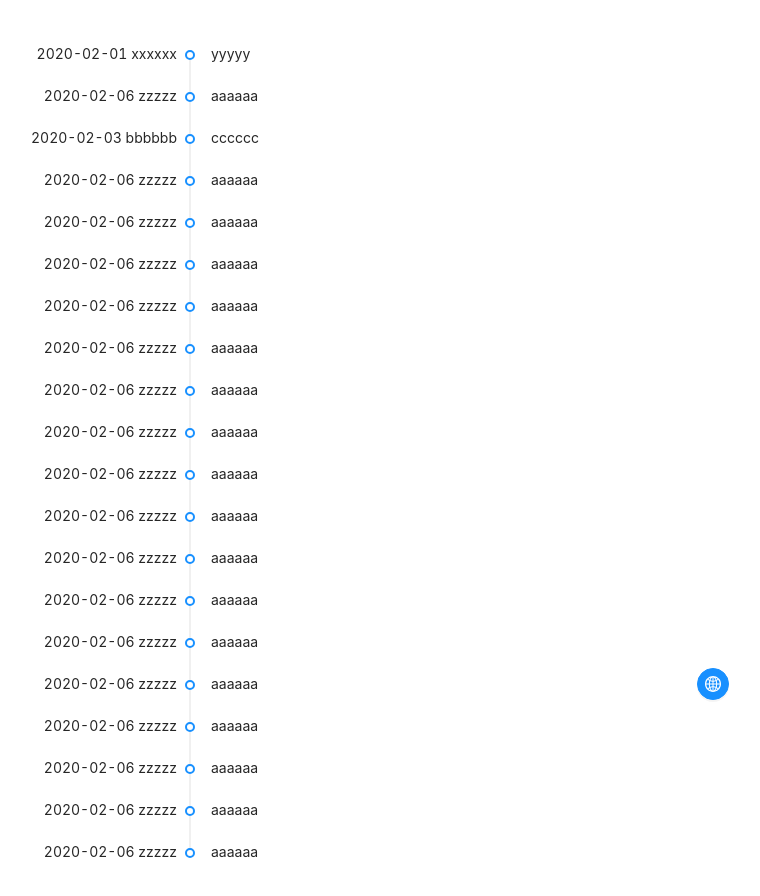
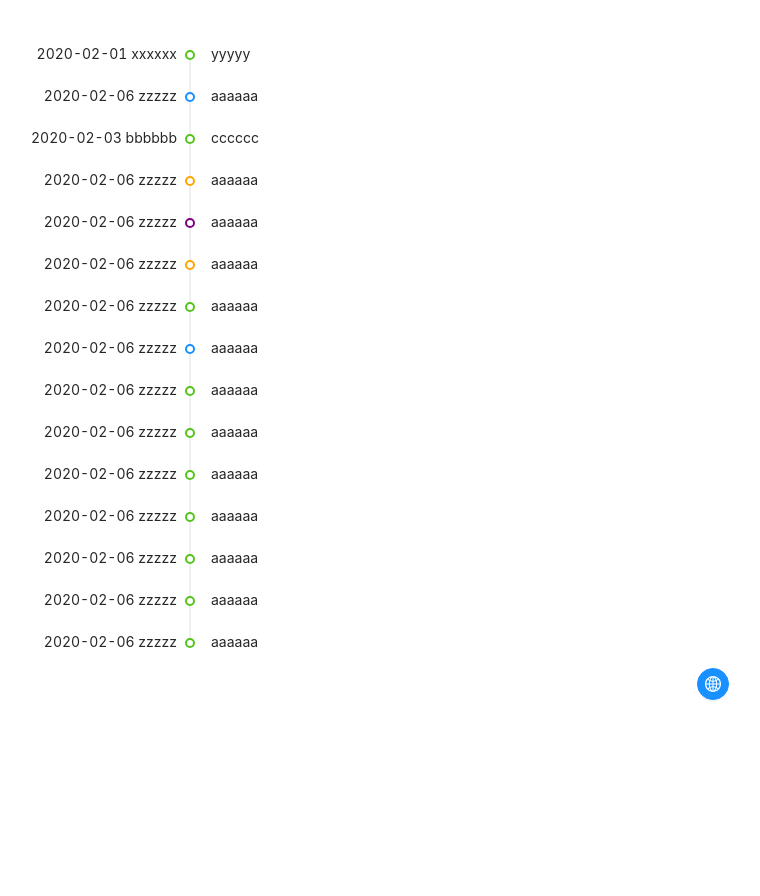
Before and after one commit to yangj96/corona-timeline, a React (Create React App) app: page / in a window 1280 px wide. Shown: the top 896 px of the page, without its empty margins (451-1211 px from the left). After the commit the page ends 800 px from the top, so only its background shows below. Built offline with nearby package versions, Linux system fonts and the light colour scheme.

Commit message:
fix corona bubble map

```diff
--- a/src/components/BubbleMap.js
+++ b/src/components/BubbleMap.js
@@ -3,7 +3,7 @@ import "../App.css";
 import {HeatmapLayer, LayerEvent, MapboxScene, PointLayer, PolygonLayer, Popup} from "@antv/l7-react";
 
 const colors =
-  ['#f7fcf0','#e0f3db','#ccebc5','#a8ddb5','#7bccc4','#4eb3d3','#2b8cbe','#08589e'].reverse();
+  ['#f7fcf0','#e0f3db','#ccebc5','#a8ddb5','#7bccc4','#4eb3d3','#2b8cbe','#08589e'];
 function joinData(geodata, ncovData) {
   const ncovDataObj = {};
   ncovData.forEach((item) => {
@@ -109,16 +109,16 @@ const BubbleMap = React.memo(function Map(props) {
       >
         {popupInfo && (
           <Popup lnglat={popupInfo.lnglat}>
-            {popupInfo.feature.name}
+            {popupInfo.feature.countryEnglishName}
             <ul
               style={{
                 margin: 0,
               }}
             >
-              <li>现有确诊:{popupInfo.feature.currentConfirmedCount}</li>
-              <li>累计确诊:{popupInfo.feature.confirmedCount}</li>
-              <li>治愈:{popupInfo.feature.curedCount}</li>
-              <li>死亡:{popupInfo.feature.deadCount}</li>
+              <li>Current Confirmed:{popupInfo.feature.currentConfirmedCount}</li>
+              <li>Total Confirmed:{popupInfo.feature.confirmedCount}</li>
+              <li>Cured:{popupInfo.feature.curedCount}</li>
+              <li>Dead:{popupInfo.feature.deadCount}</li>
             </ul>
           </Popup>
         )}
@@ -170,15 +170,17 @@ const BubbleMap = React.memo(function Map(props) {
             color={{
               field: 'confirmedCount',
               values: (count) => {
-                return count > 10000
+                return count > 100000
+                ? colors[7]
+                : count > 50000
                   ? colors[6]
-                  : count > 1000
+                  : count > 10000
                     ? colors[5]
-                    : count > 500
+                    : count > 5000
                       ? colors[4]
-                      : count > 100
+                      : count > 1000
                         ? colors[3]
-                        : count > 10
+                        : count > 100
                           ? colors[2]
                           : count > 1
                             ? colors[1]
@@ -195,7 +197,7 @@ const BubbleMap = React.memo(function Map(props) {
             }}
             size={{
               field: 'confirmedCount',
-              values: [0, 20],
+              values: [0, 25],
             }}
             style={{
               opacity: 0.6,
@@ -205,7 +207,7 @@ const BubbleMap = React.memo(function Map(props) {
             <LayerEvent type="click" handler={
               (item) => {
                 console.log(item.feature);
-                props.parent.getChildrenMsg(this, item.feature.properties.countryEnglishName);
+                props.parent.getChildrenMsg(this, item.feature.countryEnglishName);
               }
             } />
           </PointLayer>,
--- a/src/components/EventLine.js
+++ b/src/components/EventLine.js
@@ -3,6 +3,13 @@ import { Timeline } from "antd";
 import "../App.css";
 import EventModal from "./EventModal";
 import GlobeDiv from "./GlobeDiv";
+
+const typeColorDict = {
+  0: "green",
+  1: "blue",
+  2: "orange",
+  3: "purple"
+};
 
 class EventLine extends React.Component {
   constructor(props) {
@@ -12,7 +19,7 @@ class EventLine extends React.Component {
       visible: false,
       isFirst: false,
       isLast: false,
-      count: 20,
+      count: 15,
       selectCountry: "",
       events: [
         {
@@ -28,7 +35,7 @@ class EventLine extends React.Component {
           "title": "zzzzz",
           "disc": "aaaaaa",
           "country": "CANADA",
-          "type": 0,
+          "type": 1,
           "id": 1
         },
         {
@@ -44,7 +51,7 @@ class EventLine extends React.Component {
           "title": "zzzzz",
           "disc": "aaaaaa",
           "country": "CHINA",
-          "type": 0,
+          "type": 2,
           "id": 3
         },
         {
@@ -52,7 +59,7 @@ class EventLine extends React.Component {
           "title": "zzzzz",
           "disc": "aaaaaa",
           "country": "CHINA",
-          "type": 0,
+          "type": 3,
           "id": 4
         },
         {
@@ -60,7 +67,7 @@ class EventLine extends React.Component {
           "title": "zzzzz",
           "disc": "aaaaaa",
           "country": "CHINA",
-          "type": 0,
+          "type": 2,
           "id": 5
         },
         {
@@ -76,7 +83,7 @@ class EventLine extends React.Component {
           "title": "zzzzz",
           "disc": "aaaaaa",
           "country": "CHINA",
-          "type": 0,
+          "type": 1,
           "id": 7
         },
         {
@@ -99,7 +106,7 @@ class EventLine extends React.Component {
           "time": "2020-02-06",
           "title": "zzzzz",
           "disc": "aaaaaa",
-          "country": "",
+          "country": "Russia",
           "type": 0,
           "id": 9
         },
@@ -107,7 +114,7 @@ class EventLine extends React.Component {
           "time": "2020-02-06",
           "title": "zzzzz",
           "disc": "aaaaaa",
-          "country": "",
+          "country": "Russia",
           "type": 0,
           "id": 9
         },
@@ -115,7 +122,7 @@ class EventLine extends React.Component {
           "time": "2020-02-06",
           "title": "zzzzz",
           "disc": "aaaaaa",
-          "country": "",
+          "country": "Russia",
           "type": 0,
           "id": 9
         },
@@ -123,7 +130,7 @@ class EventLine extends React.Component {
           "time": "2020-02-06",
           "title": "zzzzz",
           "disc": "aaaaaa",
-          "country": "",
+          "country": "Russia",
           "type": 0,
           "id": 9
         },
@@ -131,47 +138,7 @@ class EventLine extends React.Component {
           "time": "2020-02-06",
           "title": "zzzzz",
           "disc": "aaaaaa",
-          "country": "",
-          "type": 0,
-          "id": 9
-        },
-        {
-          "time": "2020-02-06",
-          "title": "zzzzz",
-          "disc": "aaaaaa",
-          "country": "",
-          "type": 0,
-          "id": 9
-        },
-        {
-          "time": "2020-02-06",
-          "title": "zzzzz",
-          "disc": "aaaaaa",
-          "country": "",
-          "type": 0,
-          "id": 9
-        },
-        {
-          "time": "2020-02-06",
-          "title": "zzzzz",
-          "disc": "aaaaaa",
-          "country": "",
-          "type": 0,
-          "id": 9
-        },
-        {
-          "time": "2020-02-06",
-          "title": "zzzzz",
-          "disc": "aaaaaa",
-          "country": "",
-          "type": 0,
-          "id": 9
-        },
-        {
-          "time": "2020-02-06",
-          "title": "zzzzz",
-          "disc": "aaaaaa",
-          "country": "",
+          "country": "Russia",
           "type": 0,
           "id": 9
         },
@@ -198,6 +165,7 @@ class EventLine extends React.Component {
           res.push(
             <Timeline.Item
               label={this.state.events[i].time + " " + this.state.events[i].title}
+              color={typeColorDict[this.state.events[i].type]}
               onClick={() => this.handleClick(this.state.events[i].id)}>
               {this.state.events[i].disc}
             </Timeline.Item>
@@ -216,7 +184,10 @@ class EventLine extends React.Component {
           }
         }
       }
-      return res;
+      if (res.length)
+        return res;
+      else
+        return <p align="center">There is no news related to COVID-19 in this country!</p>
     };
 
     return (
--- a/src/components/GlobeDiv.js
+++ b/src/components/GlobeDiv.js
@@ -5,6 +5,7 @@ import {
   GlobalOutlined,
 } from "@ant-design/icons";
 import CoronaMap from "./CoronaMap";
+import BubbleMap from "./BubbleMap";
 
 class GlobeDiv extends React.Component {
   constructor(props) {
@@ -63,7 +64,7 @@ class GlobeDiv extends React.Component {
           onOk={this.handleOk}
           onCancel={this.handleCancel}
         >
-          <CoronaMap parent={this}/>
+          <BubbleMap parent={this}/>
         </Modal>
       </div>
     );
```
